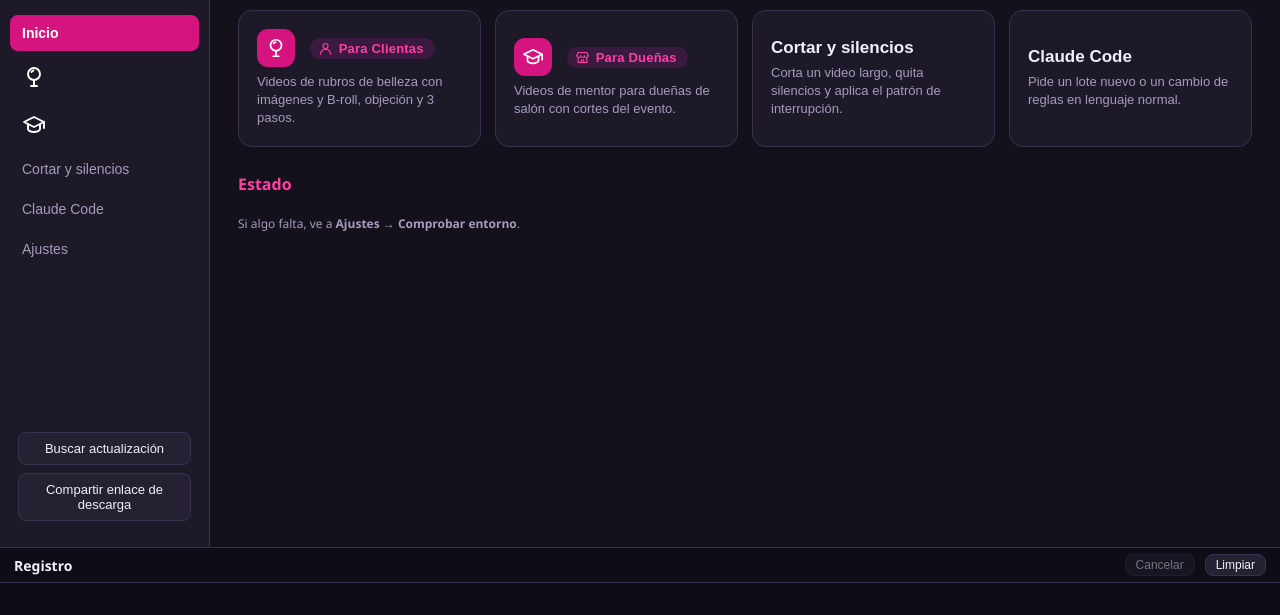
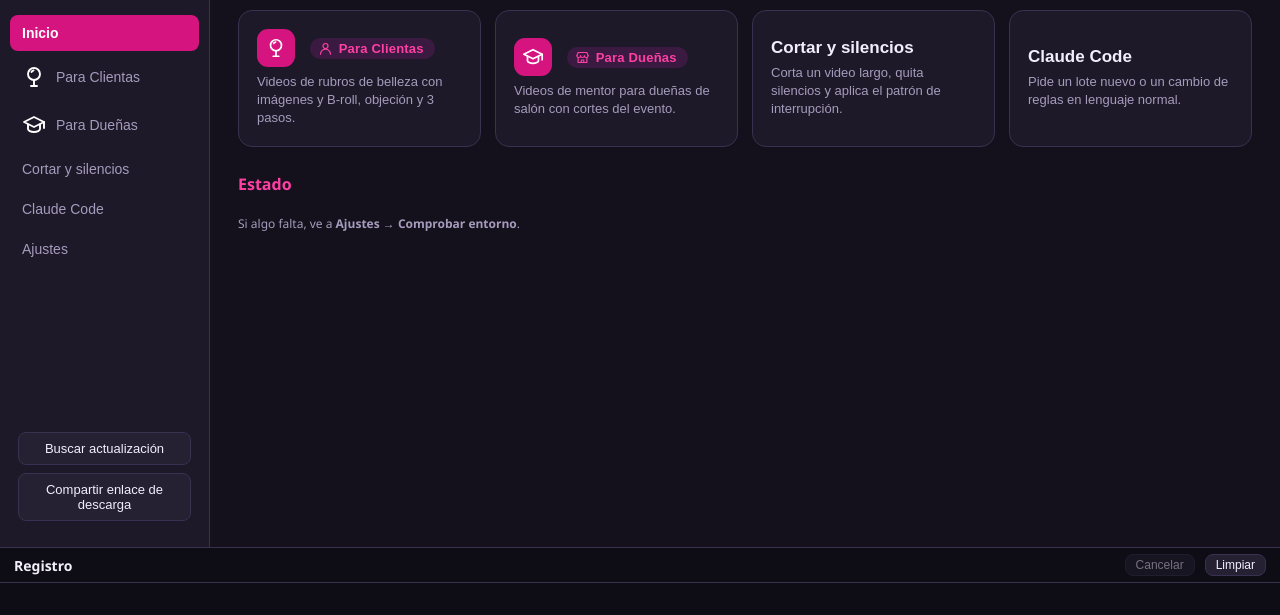
Before and after one commit to dirlant/creatuvideo, an Electron app: page renderer/index.html in a window 1280 px wide. Shown: the part 63-678 px from the top of the page. Drawn offline with Linux system fonts and the light colour scheme; no server answers.

Commit message:
Menu lateral: Para Clientas / Para Duenas junto al icono
Co-Authored-By: Claude Sonnet 5.5 <noreply@anthropic.com>

```diff
--- a/renderer/index.html
+++ b/renderer/index.html
@@ -12,8 +12,8 @@
   <aside class="nav">
     <div class="marca"><img src="logo-completo.png" alt="CreaTuVideo" /></div>
     <button class="nav-b activo" data-v="inicio">Inicio</button>
-    <button class="nav-b" data-v="dianchi" title="Dianchi" aria-label="Dianchi"><span class="ico-t" data-ico="dianchi"></span></button>
-    <button class="nav-b" data-v="diegao" title="Diegao" aria-label="Diegao"><span class="ico-t" data-ico="diegao"></span></button>
+    <button class="nav-b" data-v="dianchi" title="Dianchi" aria-label="Dianchi"><span class="ico-t" data-ico="dianchi"></span><span class="nav-sub">Para Clientas</span></button>
+    <button class="nav-b" data-v="diegao" title="Diegao" aria-label="Diegao"><span class="ico-t" data-ico="diegao"></span><span class="nav-sub">Para Dueñas</span></button>
     <button class="nav-b" data-v="cortar">Cortar y silencios</button>
     <button class="nav-b" data-v="claude">Claude Code</button>
     <button class="nav-b" data-v="ajustes">Ajustes</button>
--- a/renderer/style.css
+++ b/renderer/style.css
@@ -153,3 +153,5 @@ h3 .ico-t { width: 38px; height: 38px; border-radius: 11px; }
 h3 .ico-t svg { width: 22px; height: 22px; }
 .nav-b .ico-t { width: 24px; height: 24px; background: transparent; border-radius: 0; display: block; }
 .nav-b .ico-t svg { width: 24px; height: 24px; }
+.nav-b:has(.ico-t) { display: flex; align-items: center; gap: 10px; }
+.nav-b .nav-sub { font-size: inherit; }
```
